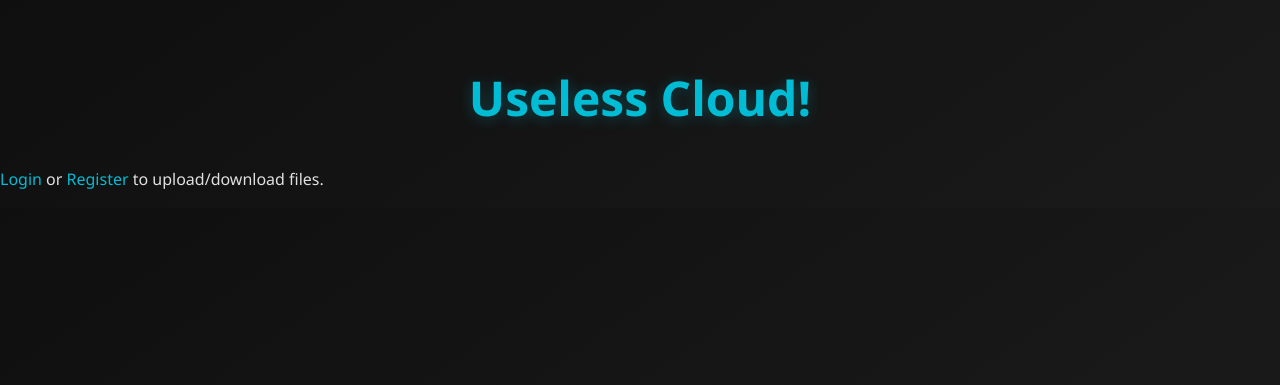
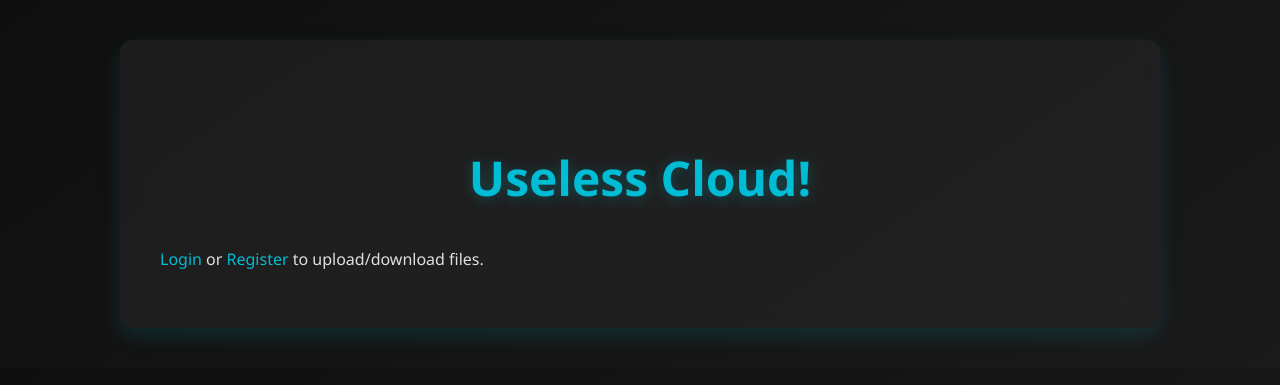
Before and after one commit to idkwests/IdkwestUpload, a Flask app: page / in a window 1280 px wide. Shown: the top 385 px of the page. Run offline with Flask 3, Linux system fonts and the light colour scheme; data that the repository does not hold is empty.

Commit message:
Update index.html
updated for CSS to work B(

```diff
--- a/templates/index.html
+++ b/templates/index.html
@@ -5,12 +5,19 @@
     <link rel="stylesheet" href="{{ url_for('static', filename='style.css') }}">
 </head>
 <body>
+    <div class="container">
         <h1>Useless Cloud!</h1>
 
         {% if logged_in %}
-        <p>Welcome, {{ session.username }}! <a href="{{ url_for('logout') }}">Logout</a> | <a href="{{ url_for('upload') }}">Upload a new file</a></p>
+            <p>Welcome, {{ session.username }}!
+                <a href="{{ url_for('logout') }}">Logout</a> |
+                <a href="{{ url_for('upload') }}">Upload a new file</a>
+            </p>
         {% else %}
-        <p><a href="{{ url_for('login') }}">Login</a> or <a href="{{ url_for('register') }}">Register</a> to upload/download files.</p>
+            <p>
+                <a href="{{ url_for('login') }}">Login</a> or
+                <a href="{{ url_for('register') }}">Register</a> to upload/download files.
+            </p>
         {% endif %}
 
         <ul>
@@ -30,6 +37,6 @@
             </li>
             {% endfor %}
         </ul>
-
+    </div>
 </body>
 </html>
```
Lines whose indentation alone changed are shown as unchanged.
